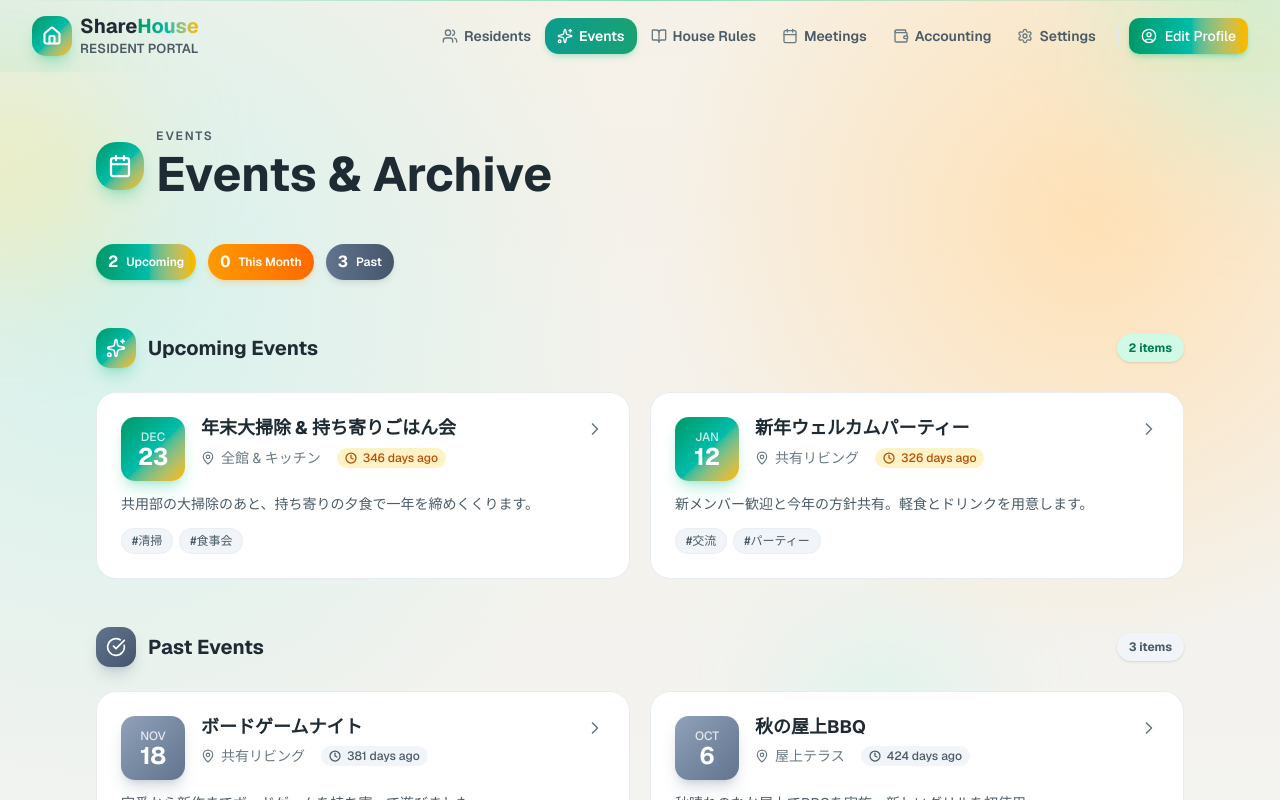
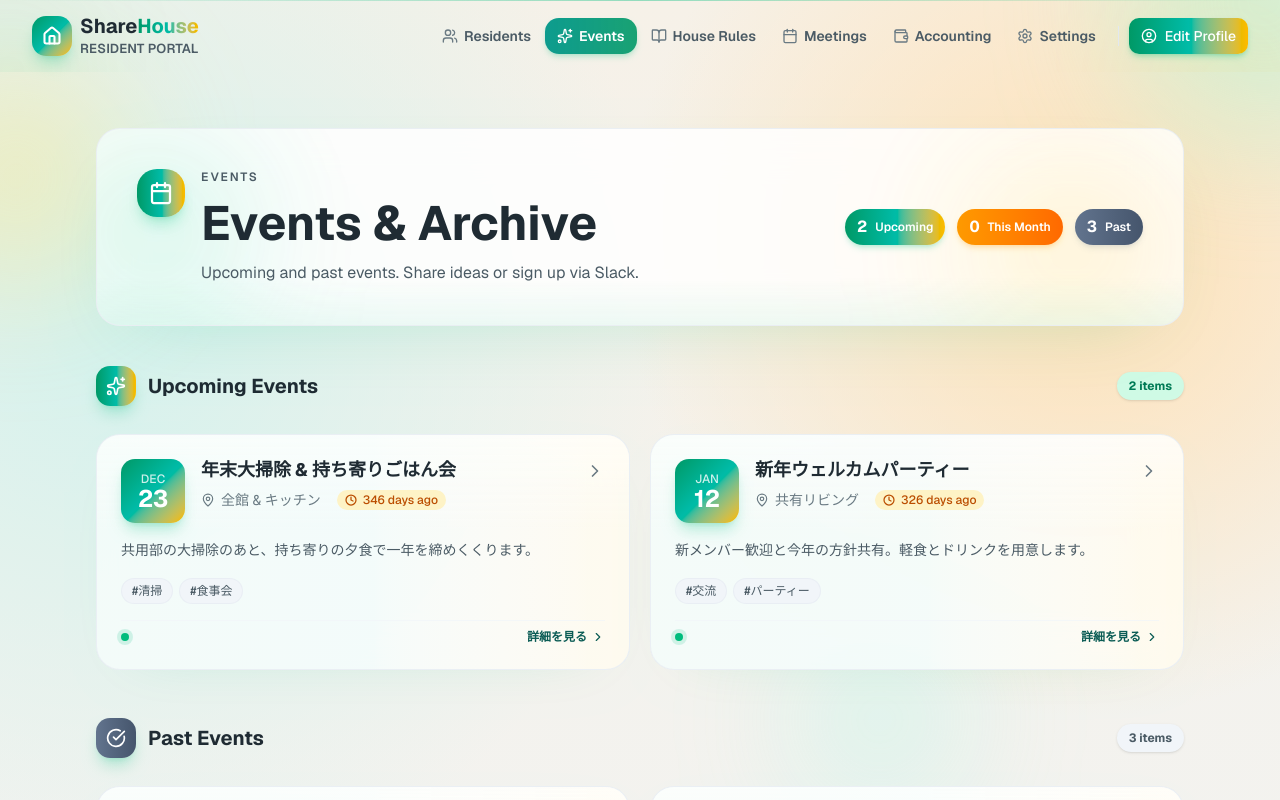
Before and after one commit to KoenigWolf/sharehouse, a Next.js app: page /updates in a window 1280 px wide. Shown: the top 800 px of the page. Built offline with nearby package versions, Linux system fonts and the light colour scheme.

Commit message:
feat: CardElementsコンポーネントを追加とUI改善
- CardElementsコンポーネントの追加
- 更新履歴ページの改善
- イベントリストコンポーネントの改善
- 英語翻訳の更新
- UIエクスポートの更新

```diff
--- a/app/updates/page.tsx
+++ b/app/updates/page.tsx
@@ -17,24 +17,39 @@ export default function UpdatesPage() {
         <div className="absolute inset-0 -z-10 gradient-brand-soft" aria-hidden="true" />
 
         <div className="max-w-6xl mx-auto px-4 sm:px-6 lg:px-8 py-8 sm:py-10 lg:py-14 space-y-8 sm:space-y-10">
-          <header className="flex flex-col gap-4">
-            <div className="flex items-center gap-3">
+          <header className="relative overflow-hidden rounded-3xl border border-slate-200/70 dark:border-slate-800/70 bg-white/85 dark:bg-slate-900/75 backdrop-blur-xl shadow-[0_25px_80px_-40px] shadow-emerald-500/25">
+            <div className="absolute inset-0 opacity-80" aria-hidden="true">
+              <div className="absolute -left-12 top-0 h-40 w-40 sm:h-52 sm:w-52 rounded-full bg-emerald-400/16 blur-3xl" />
+              <div className="absolute right-0 top-6 h-36 w-44 sm:h-48 sm:w-56 rounded-full bg-amber-300/18 blur-3xl" />
+              <div className="absolute inset-x-0 bottom-0 h-24 bg-linear-to-t from-emerald-500/8 via-transparent to-transparent" />
+            </div>
+            <div className="relative p-6 sm:p-8 lg:p-10 flex flex-col md:flex-row md:items-center md:justify-between gap-6">
+              <div className="flex items-start gap-4">
                 <div
                   className={cn(
                     "flex items-center justify-center w-12 h-12 rounded-2xl text-white",
                     "shadow-lg shadow-emerald-500/25",
-                  "bg-linear-to-br from-emerald-600 via-teal-500 to-amber-400"
+                    designTokens.gradient("primary")
                   )}
                 >
                   <Calendar className="w-6 h-6" strokeWidth={2.25} />
                 </div>
-              <div>
+                <div className="space-y-2">
                   <p className="text-xs font-semibold uppercase tracking-[0.16em] text-muted">
                     {lang.pages.events.eyebrow}
                   </p>
                   <h1 className="text-3xl sm:text-4xl lg:text-5xl font-bold text-strong leading-tight">
                     {lang.pages.events.title}
                   </h1>
+                  <p className="text-base text-muted max-w-2xl">
+                    {lang.pages.events.description || lang.pages.events.upcomingTitle}
+                  </p>
+                </div>
+              </div>
+              <div className="flex flex-wrap gap-3">
+                <StatChip label={lang.pages.events.heroStats.upcoming} value={upcoming.length} tone="primary" />
+                <StatChip label={lang.pages.events.heroStats.thisMonth} value={thisMonth.length} tone="warm" />
+                <StatChip label={lang.pages.events.heroStats.past} value={past.length} tone="neutral" />
               </div>
             </div>
           </header>
@@ -43,7 +58,6 @@ export default function UpdatesPage() {
             lang={lang}
             upcoming={upcoming}
             past={past}
-            thisMonthCount={thisMonth.length}
             loading={loading}
             error={error}
           />
@@ -57,14 +71,12 @@ function EventsTab({
   lang,
   upcoming,
   past,
-  thisMonthCount,
   loading,
   error,
 }: {
   lang: ReturnType<typeof useLanguage>["lang"];
   upcoming: ReturnType<typeof useEvents>["upcoming"];
   past: ReturnType<typeof useEvents>["past"];
-  thisMonthCount: number;
   loading: boolean;
   error: Error | null;
 }) {
@@ -87,11 +99,6 @@ function EventsTab({
 
   return (
     <div className="space-y-10 sm:space-y-12">
-      <div className="flex flex-wrap gap-3">
-        <StatChip label={lang.pages.events.heroStats.upcoming} value={upcoming.length} tone="primary" />
-        <StatChip label={lang.pages.events.heroStats.thisMonth} value={thisMonthCount} tone="warm" />
-        <StatChip label={lang.pages.events.heroStats.past} value={past.length} tone="neutral" />
-      </div>
       <EventList
         title={lang.pages.events.upcomingTitle}
         events={upcoming}
--- a/src/features/events/components/EventList.tsx
+++ b/src/features/events/components/EventList.tsx
@@ -6,7 +6,8 @@ import { format, differenceInDays, isToday, isTomorrow, isYesterday } from "date
 import { cn } from "@/src/lib/utils";
 import { useLanguage } from "@/src/shared/lang/context";
 import type { EventInfo } from "../types";
-import { MapPin, ChevronRight, Sparkles, Clock, CheckCircle, CalendarDays } from "lucide-react";
+import { MapPin, ChevronRight, Sparkles, Clock, CheckCircle } from "lucide-react";
+import { designTokens, TagList, CardFooterMeta, EmptyStateCard } from "@/src/shared/ui";
 
 interface EventListProps {
   title: string;
@@ -25,30 +26,33 @@ export const EventList = memo(function EventList({
   const isUpcoming = variant === "upcoming";
 
   return (
-    <section className="space-y-4 sm:space-y-6" aria-labelledby={`event-list-${variant}`}>
-      <header className="flex items-center justify-between">
+    <section className="space-y-5 sm:space-y-7" aria-labelledby={`event-list-${variant}`}>
+      <header className="flex flex-col gap-3 sm:flex-row sm:items-center sm:justify-between">
         <div className="flex items-center gap-3">
           <div
             className={cn(
-              "flex items-center justify-center w-10 h-10 rounded-xl",
-              "shadow-lg",
-              isUpcoming
-                ? "bg-linear-to-br from-emerald-600 via-teal-500 to-amber-400 shadow-emerald-500/25"
-                : "bg-linear-to-br from-slate-500 to-slate-600 shadow-slate-500/25"
+              "flex items-center justify-center w-10 h-10 rounded-xl text-white",
+              designTokens.gradient(isUpcoming ? "primary" : "neutral"),
+              "shadow-lg shadow-emerald-500/25"
             )}
           >
             {isUpcoming ? (
-              <Sparkles className="w-5 h-5 text-white" strokeWidth={2} />
+              <Sparkles className="w-5 h-5" strokeWidth={2} />
             ) : (
-              <CheckCircle className="w-5 h-5 text-white" strokeWidth={2} />
+              <CheckCircle className="w-5 h-5" strokeWidth={2} />
             )}
           </div>
-          <h2
-            id={`event-list-${variant}`}
-            className="text-lg sm:text-xl font-bold text-strong dark:text-white"
-          >
-            {title}
-          </h2>
+          <div>
+            <p className="text-xs font-semibold uppercase tracking-[0.16em] text-muted">
+              {lang.components.events.eyebrow}
+            </p>
+            <h2
+              id={`event-list-${variant}`}
+              className="text-lg sm:text-xl font-bold text-strong"
+            >
+              {title}
+            </h2>
+          </div>
         </div>
         <span
           className={cn(
@@ -64,7 +68,7 @@ export const EventList = memo(function EventList({
       </header>
 
       {events.length === 0 ? (
-        <EmptyState message={emptyText} isUpcoming={isUpcoming} />
+        <EmptyStateCard message={emptyText} tone={isUpcoming ? "primary" : "neutral"} />
       ) : (
         <div className="grid md:grid-cols-2 gap-4 sm:gap-5">
           {events.map((event, index) => (
@@ -109,14 +113,11 @@ const EventCard = memo(function EventCard({ event, index, isUpcoming }: EventCar
     <Link
       href={`/events/${event.id}`}
       className={cn(
-        "group relative block",
-        "rounded-2xl overflow-hidden",
-        "transition-all duration-300",
-        "hover:shadow-xl hover:-translate-y-1",
-        "focus:outline-none focus-visible:ring-2 focus-visible:ring-offset-2",
-        isUpcoming
-          ? "focus-visible:ring-emerald-500"
-          : "focus-visible:ring-slate-500"
+        "group relative block rounded-3xl overflow-hidden",
+        "transition-all duration-300 bg-white/90 dark:bg-slate-900/80 backdrop-blur-xl",
+        "border border-slate-200/70 dark:border-slate-800/70 shadow-[0_18px_60px_-40px] shadow-emerald-500/18",
+        "hover:-translate-y-[6px] hover:shadow-2xl hover:shadow-emerald-500/25 hover:border-emerald-200/80 dark:hover:border-emerald-700/60",
+        "focus:outline-none focus-visible:ring-2 focus-visible:ring-offset-2 focus-visible:ring-emerald-500"
       )}
       style={{
         animationDelay: `${index * 50}ms`,
@@ -124,22 +125,19 @@ const EventCard = memo(function EventCard({ event, index, isUpcoming }: EventCar
     >
       <div
         className={cn(
-          "absolute inset-0 opacity-0 group-hover:opacity-100",
+          "absolute inset-0 pointer-events-none",
           "transition-opacity duration-300",
-          "bg-linear-to-br",
-          isUpcoming
-            ? "from-emerald-500/8 via-teal-500/6 to-amber-400/6"
-            : "from-slate-500/5 to-slate-400/5"
+          isUpcoming ? "opacity-100" : "opacity-80"
         )}
-      />
+      >
+        <div className="absolute inset-0 bg-linear-to-r from-emerald-500/4 via-teal-500/4 to-amber-400/6 dark:from-emerald-400/6 dark:via-teal-400/5 dark:to-amber-300/7" />
+        <div className="absolute inset-x-0 top-0 h-24 bg-linear-to-b from-white/50 dark:from-white/5 to-transparent" />
+      </div>
 
       <div
         className={cn(
-          "relative p-5 sm:p-6",
-          "bg-white dark:bg-slate-800/90",
-          "border border-slate-200/80 dark:border-slate-700/60",
-          "rounded-2xl",
-          "shadow-lg shadow-slate-200/50 dark:shadow-slate-900/50"
+          "relative p-5 sm:p-6 space-y-4",
+          "rounded-3xl"
         )}
       >
         <div className="flex items-start gap-4">
@@ -206,70 +204,15 @@ const EventCard = memo(function EventCard({ event, index, isUpcoming }: EventCar
           </p>
         )}
 
-        {event.tags && event.tags.length > 0 && (
-          <div className="mt-3 flex flex-wrap gap-1.5">
-            {event.tags.slice(0, 3).map((tag) => (
-              <span
-                key={tag}
-                className={cn(
-                  "text-xs px-2.5 py-1 rounded-full font-medium",
-                  "bg-slate-100 dark:bg-slate-700/80",
-                  "text-muted dark:text-muted",
-                  "border border-slate-200/50 dark:border-slate-600/50"
-                )}
-              >
-                #{tag}
-              </span>
-            ))}
-            {event.tags.length > 3 && (
-              <span className="text-xs px-2.5 py-1 text-subtle dark:text-subtle">
-                +{event.tags.length - 3}
-              </span>
-            )}
-          </div>
-        )}
+        <TagList tags={event.tags || []} />
+
+        <CardFooterMeta
+          label={isUpcoming ? lang.components.events.spotlight : lang.components.events.archive}
+          tone={isUpcoming ? "primary" : "neutral"}
+          cta={lang.pages.common?.viewMore ?? "詳細を見る"}
+          ctaIcon={<ChevronRight className="h-3.5 w-3.5" />}
+        />
       </div>
     </Link>
   );
 });
-
-interface EmptyStateProps {
-  message: string;
-  isUpcoming: boolean;
-}
-
-const EmptyState = memo(function EmptyState({ message, isUpcoming }: EmptyStateProps) {
-  return (
-    <div
-      className={cn(
-        "flex flex-col items-center justify-center py-12 sm:py-16",
-        "rounded-2xl border-2 border-dashed",
-        isUpcoming
-          ? "border-emerald-200 dark:border-emerald-800/50 bg-emerald-50/50 dark:bg-emerald-950/15"
-          : "border-slate-200 dark:border-slate-700 bg-slate-50/50 dark:bg-slate-800/20"
-      )}
-    >
-      <div
-        className={cn(
-          "flex items-center justify-center w-14 h-14 rounded-full mb-4",
-          isUpcoming
-            ? "bg-emerald-100 dark:bg-emerald-900/40"
-            : "bg-slate-100 dark:bg-slate-800"
-        )}
-      >
-        <CalendarDays
-          className={cn(
-            "w-7 h-7",
-            isUpcoming
-              ? "text-emerald-600 dark:text-emerald-300"
-              : "text-subtle dark:text-subtle"
-          )}
-          strokeWidth={1.5}
-        />
-      </div>
-      <p className="text-sm text-subtle dark:text-subtle text-center max-w-xs">
-        {message}
-      </p>
-    </div>
-  );
-});
--- a/src/shared/lang/en.ts
+++ b/src/shared/lang/en.ts
@@ -133,7 +133,7 @@ export const en: BaseLang = {
     accounting: {
       eyebrow: "Accounting",
       title: "Monthly Collections & Balance",
-      description: "Monthly collections via PayPay/cash, managed by accounting lead. Latest month on top.",
+      description: "Monthly collections via PayPay/cash, managed by accounting lead.",
       loading: "Loading accounting data...",
       dashboard: "Dashboard",
       history: "History",
--- /dev/null
+++ b/src/shared/ui/CardElements.tsx
@@ -0,0 +1,127 @@
+"use client";
+
+import { cn } from "@/src/lib/utils";
+import { designTokens, type Tone } from "./designTokens";
+
+interface MetaPillProps {
+  label: string;
+  tone?: Tone;
+  icon?: React.ReactNode;
+  className?: string;
+}
+
+export function MetaPill({ label, tone = "primary", icon, className }: MetaPillProps) {
+  return (
+    <span
+      className={cn(
+        "inline-flex items-center gap-1.5 px-3 py-1.5 rounded-full text-xs font-semibold text-white",
+        designTokens.gradient(tone),
+        designTokens.shadow(tone),
+        className
+      )}
+    >
+      {icon}
+      {label}
+    </span>
+  );
+}
+
+interface CardInfoRowProps {
+  icon: React.ReactNode;
+  label: string;
+  value: string;
+}
+
+export function CardInfoRow({ icon, label, value }: CardInfoRowProps) {
+  return (
+    <div className="flex items-center gap-2 text-xs sm:text-sm text-subtle">
+      <div className="flex h-8 w-8 items-center justify-center rounded-lg bg-slate-100 dark:bg-slate-800 text-muted">
+        {icon}
+      </div>
+      <div className="min-w-0">
+        <p className="font-semibold text-subtle uppercase tracking-[0.12em] text-[11px]">{label}</p>
+        <p className="text-sm text-strong truncate">{value}</p>
+      </div>
+    </div>
+  );
+}
+
+interface TagListProps {
+  tags: string[];
+  limit?: number;
+}
+
+export function TagList({ tags, limit = 3 }: TagListProps) {
+  if (!tags?.length) return null;
+  const visible = tags.slice(0, limit);
+  const rest = tags.length - visible.length;
+  return (
+    <div className="flex flex-wrap gap-1.5">
+      {visible.map((tag) => (
+        <span
+          key={tag}
+          className={cn(
+            "text-xs px-2.5 py-1 rounded-full font-medium",
+            "bg-slate-100 dark:bg-slate-700/80",
+            "text-muted",
+            "border border-slate-200/50 dark:border-slate-600/50"
+          )}
+        >
+          #{tag}
+        </span>
+      ))}
+      {rest > 0 && (
+        <span className="text-xs px-2.5 py-1 text-subtle">
+          +{rest}
+        </span>
+      )}
+    </div>
+  );
+}
+
+interface CardFooterMetaProps {
+  label: string;
+  tone?: Tone;
+  cta?: string;
+  ctaIcon?: React.ReactNode;
+}
+
+export function CardFooterMeta({ label, tone = "primary", cta, ctaIcon }: CardFooterMetaProps) {
+  return (
+    <div className="flex items-center justify-between pt-2 border-t border-slate-100/70 dark:border-slate-800/70">
+      <div className="flex items-center gap-2 text-xs font-semibold text-subtle">
+        <span className="inline-block h-2 w-2 rounded-full bg-emerald-500 shadow-[0_0_0_4px] shadow-emerald-500/15" />
+        {label}
+      </div>
+      {cta && (
+        <span className={cn("text-xs font-semibold flex items-center gap-1", designTokens.text(tone))}>
+          {cta}
+          {ctaIcon}
+        </span>
+      )}
+    </div>
+  );
+}
+
+interface EmptyStateProps {
+  message: string;
+  tone?: Tone;
+}
+
+export function EmptyState({ message, tone = "neutral" }: EmptyStateProps) {
+  const toneClasses =
+    tone === "primary"
+      ? "border-emerald-200 dark:border-emerald-800/50 bg-emerald-50/50 dark:bg-emerald-950/15"
+      : "border-slate-200 dark:border-slate-700 bg-slate-50/50 dark:bg-slate-800/20";
+
+  return (
+    <div
+      className={cn(
+        "flex flex-col items-center justify-center py-12 sm:py-16 rounded-2xl border-2 border-dashed text-subtle",
+        toneClasses
+      )}
+    >
+      <p className="text-sm text-muted text-center max-w-lg">{message}</p>
+    </div>
+  );
+}
--- a/src/shared/ui/index.ts
+++ b/src/shared/ui/index.ts
@@ -22,3 +22,10 @@ export { TransitionLink } from "./TransitionLink";
 export { SkipLink } from "./SkipLink";
 export { NavigationProgress } from "./NavigationProgress";
 export { designTokens, type Tone } from "./designTokens";
+export {
+  MetaPill,
+  CardInfoRow,
+  TagList,
+  CardFooterMeta,
+  EmptyState as EmptyStateCard,
+} from "./CardElements";
```
Lines whose indentation alone changed are shown as unchanged.
